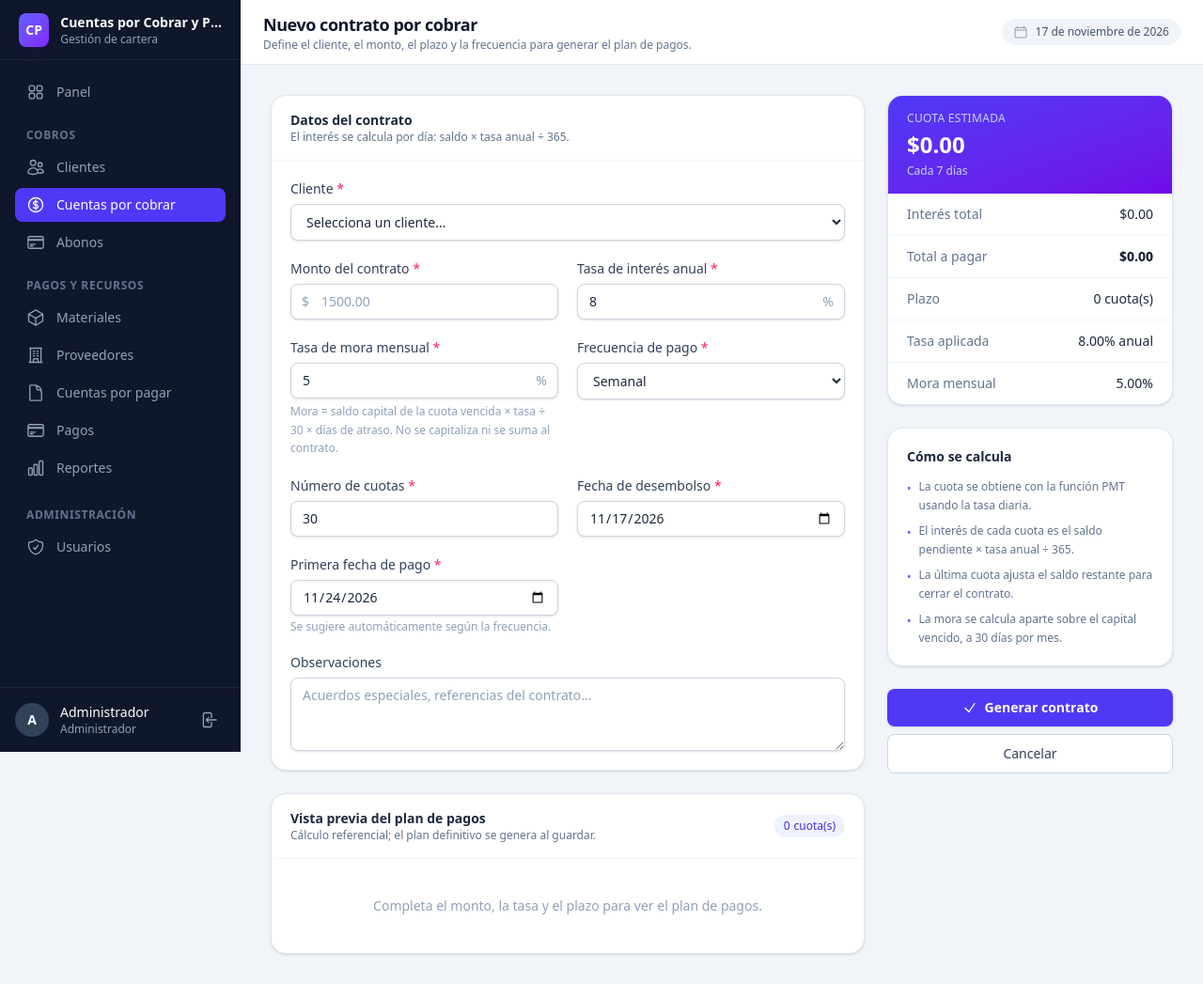
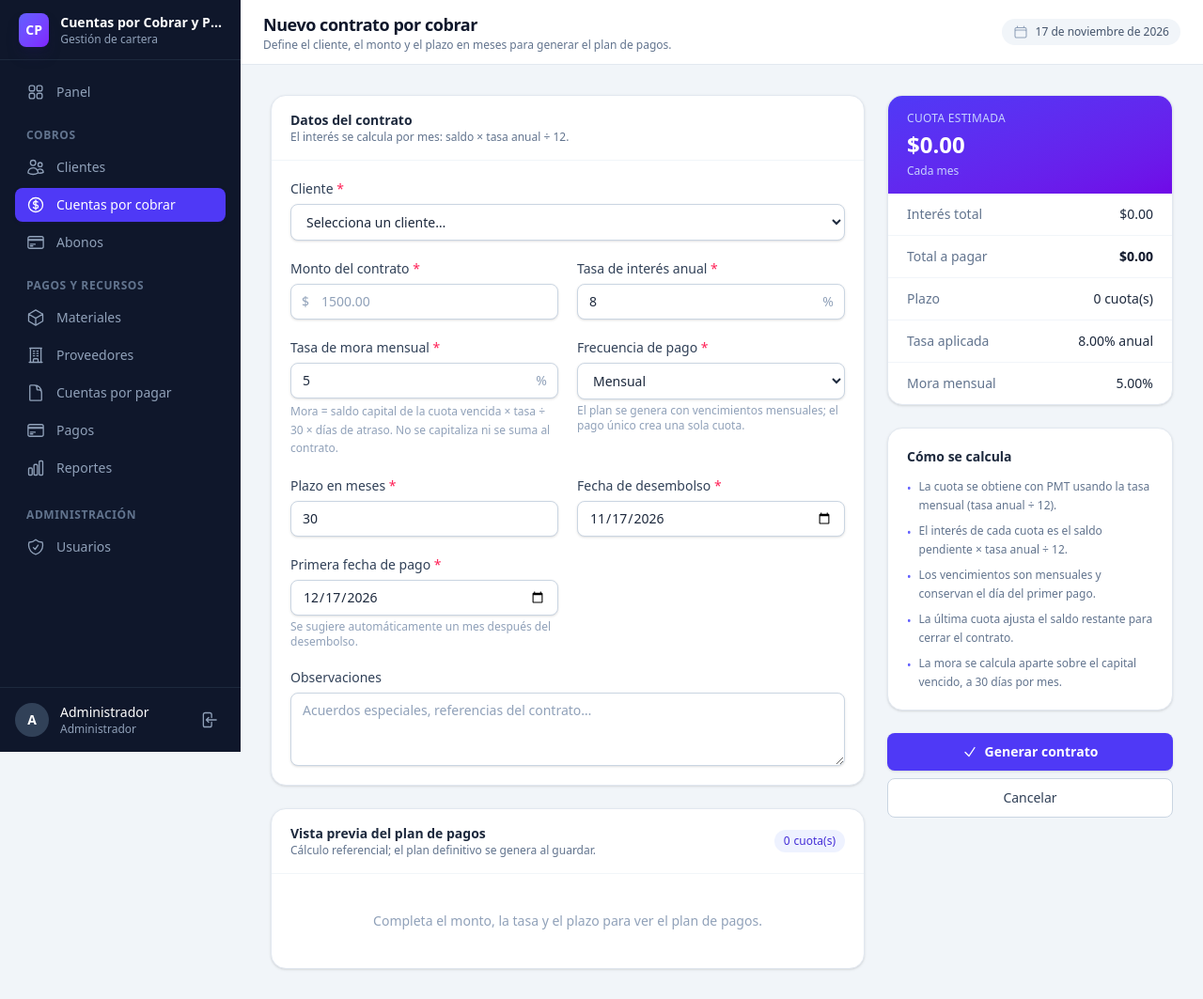
Before and after one commit to jsonx7/cuentasxcobrarxpagar, a Laravel app: page /cuentas-por-cobrar/create in a window 1280 px wide. Shown: the whole page at 94% size. Run offline with Laravel 12, Linux system fonts and the light colour scheme; a user stored in the database is signed in; data comes from the database, SQL or seed files in the repository; tables that the repository leaves empty hold one stand-in row (values such as "Sample post"); style sheets or scripts are compiled from the project's sources.

Commit message:
cambio del calculo del plan de pago por 12 meses y no 365 dias

```diff
--- a/app/Enums/PaymentFrequency.php
+++ b/app/Enums/PaymentFrequency.php
@@ -64,15 +64,18 @@ enum PaymentFrequency: string
     }
 
     /**
-     * Opciones disponibles al crear un préstamo. La frecuencia personalizada
-     * solo se usa al importar planes existentes.
+     * Opciones disponibles al crear un contrato. El plan se genera siempre con
+     * vencimientos mensuales, así que solo se ofrecen pago único y mensual.
+     * Las demás frecuencias se conservan para contratos heredados.
      *
      * @return array<string, string>
      */
     public static function createOptions(): array
     {
-        return collect(self::cases())
-            ->reject(fn (self $frequency) => $frequency === self::Personalizada)
+        return collect([
+            self::Unico,
+            self::Mensual,
+        ])
             ->mapWithKeys(fn (self $frequency) => [$frequency->value => $frequency->label()])
             ->all();
     }
--- a/app/Http/Controllers/ReceivableController.php
+++ b/app/Http/Controllers/ReceivableController.php
@@ -59,13 +59,13 @@ class ReceivableController extends Controller
 
     public function create(): View
     {
-        $frecuencia = PaymentFrequency::Semanal;
+        $frecuencia = PaymentFrequency::Mensual;
 
         return view('receivables.create', [
             'clients' => Client::query()->active()->orderBy('nombre')->get(),
             'frecuenciaDefault' => $frecuencia,
             'fechaDesembolso' => now()->toDateString(),
-            'fechaPrimerPago' => $frecuencia->addTo(now())->toDateString(),
+            'fechaPrimerPago' => now()->addMonthNoOverflow()->toDateString(),
             'tasaDefault' => (float) config('cuentas.tasa_interes_default', 8),
             'tasaMoraDefault' => (float) config('cuentas.tasa_mora_default', 5),
         ]);
--- a/database/factories/ReceivableFactory.php
+++ b/database/factories/ReceivableFactory.php
@@ -26,9 +26,9 @@ class ReceivableFactory extends Factory
             'monto' => 1000,
             'tasa_interes_anual' => 8,
             'plazo' => 10,
-            'frecuencia' => PaymentFrequency::Semanal,
+            'frecuencia' => PaymentFrequency::Mensual,
             'fecha_desembolso' => '2026-01-01',
-            'fecha_primer_pago' => '2026-01-08',
+            'fecha_primer_pago' => '2026-02-01',
             'cuota' => 100,
             'interes_total' => 0,
             'total_a_pagar' => 1000,
--- a/resources/js/app.js
+++ b/resources/js/app.js
@@ -17,26 +17,6 @@ const parseDate = (value) => {
     }
 
     return new Date(parts[0], parts[1] - 1, parts[2]);
-};
-
-const addFrequency = (date, frequency) => {
-    const next = new Date(date.getTime());
-
-    if (frequency === 'semanal') {
-        next.setDate(next.getDate() + 7);
-    } else if (frequency === 'bisemanal') {
-        next.setDate(next.getDate() + 14);
-    } else if (frequency === 'quincenal') {
-        next.setDate(next.getDate() + 15);
-    } else if (frequency === 'mensual') {
-        const day = next.getDate();
-        next.setDate(1);
-        next.setMonth(next.getMonth() + 1);
-        const lastDay = new Date(next.getFullYear(), next.getMonth() + 1, 0).getDate();
-        next.setDate(Math.min(day, lastDay));
-    }
-
-    return next;
 };
 
 const addMonthsAnchored = (date, months) => {
@@ -72,7 +52,7 @@ document.addEventListener('alpine:init', () => {
         tasa: config.tasa ?? 8,
         tasaMora: config.tasaMora ?? 5,
         plazo: config.plazo ?? 30,
-        frecuencia: config.frecuencia ?? 'semanal',
+        frecuencia: config.frecuencia ?? 'mensual',
         fechaDesembolso: config.fechaDesembolso ?? '',
         fechaPrimerPago: config.fechaPrimerPago ?? '',
         clienteId: config.clienteId ?? '',
@@ -111,9 +91,9 @@ document.addEventListener('alpine:init', () => {
                 return [];
             }
 
-            const dia = tasa / 100 / 365;
-            const pago = dia > 0
-                ? (monto * dia) / (1 - Math.pow(1 + dia, -plazo))
+            const tasaPeriodo = tasa / 100 / 12;
+            const pago = tasaPeriodo > 0
+                ? (monto * tasaPeriodo) / (1 - Math.pow(1 + tasaPeriodo, -plazo))
                 : monto / plazo;
 
             let saldo = round2(monto);
@@ -124,20 +104,18 @@ document.addEventListener('alpine:init', () => {
                 fecha = parseDate(this.fechaDesembolso);
 
                 if (fecha && !this.isSingle) {
-                    fecha = addFrequency(fecha, this.frecuencia);
+                    fecha = addMonthsAnchored(fecha, 1);
                 }
             }
 
             const fechaBase = fecha ? new Date(fecha.getTime()) : null;
 
             for (let numero = 1; numero <= plazo; numero++) {
-                if (numero > 1 && fecha) {
-                    fecha = this.frecuencia === 'mensual' && fechaBase
-                        ? addMonthsAnchored(fechaBase, numero - 1)
-                        : addFrequency(fecha, this.frecuencia);
-                }
+                const fechaVencimiento = fechaBase
+                    ? addMonthsAnchored(fechaBase, numero - 1)
+                    : null;
 
-                const interes = round2(saldo * dia);
+                const interes = round2(saldo * tasaPeriodo);
                 let capital = numero === plazo ? saldo : round2(pago - interes);
 
                 if (capital > saldo) {
@@ -153,7 +131,7 @@ document.addEventListener('alpine:init', () => {
 
                 rows.push({
                     numero,
-                    fecha: formatDate(fecha),
+                    fecha: formatDate(fechaVencimiento),
                     cuota,
                     interes,
                     capital: round2(capital),
@@ -189,7 +167,7 @@ document.addEventListener('alpine:init', () => {
                 return;
             }
 
-            const next = this.isSingle ? desembolso : addFrequency(desembolso, this.frecuencia);
+            const next = this.isSingle ? desembolso : addMonthsAnchored(desembolso, 1);
             const month = String(next.getMonth() + 1).padStart(2, '0');
             const day = String(next.getDate()).padStart(2, '0');
 
--- a/resources/views/receivables/create.blade.php
+++ b/resources/views/receivables/create.blade.php
@@ -2,7 +2,7 @@
 
 @section('title', 'Nuevo contrato por cobrar')
 @section('heading', 'Nuevo contrato por cobrar')
-@section('subheading', 'Define el cliente, el monto, el plazo y la frecuencia para generar el plan de pagos.')
+@section('subheading', 'Define el cliente, el monto y el plazo en meses para generar el plan de pagos.')
 
 @section('content')
     @php
@@ -32,7 +32,7 @@
                 'tasa' => old('tasa_interes_anual', $tasaDefault ?? config('cuentas.tasa_interes_default', 8)),
                 'tasaMora' => $tasaMoraInicial,
                 'plazo' => old('plazo', 30),
-                'frecuencia' => old('frecuencia', $frecuenciaDefault?->value ?? 'semanal'),
+                'frecuencia' => old('frecuencia', $frecuenciaDefault?->value ?? 'mensual'),
                 'fechaDesembolso' => old('fecha_desembolso', $fechaDesembolso),
                 'fechaPrimerPago' => old('fecha_primer_pago', $fechaPrimerPago),
                 'clienteId' => $clienteInicial,
@@ -45,7 +45,7 @@
                     <section class="rounded-2xl border border-slate-200 bg-white shadow-sm">
                         <div class="border-b border-slate-100 px-5 py-4">
                             <h2 class="text-sm font-semibold text-slate-800">Datos del contrato</h2>
-                            <p class="text-xs text-slate-500">El interés se calcula por día: saldo × tasa anual ÷ 365.</p>
+                            <p class="text-xs text-slate-500">El interés se calcula por mes: saldo × tasa anual ÷ 12.</p>
                         </div>
 
                         <div class="grid gap-5 p-5 sm:grid-cols-2">
@@ -103,16 +103,17 @@
                                         <option value="{{ $value }}">{{ $label }}</option>
                                     @endforeach
                                 </select>
+                                <p class="mt-1 text-xs text-slate-400">El plan se genera con vencimientos mensuales; el pago único crea una sola cuota.</p>
                                 <x-input-error name="frecuencia" />
                             </div>
 
                             <div>
                                 <label for="plazo" class="block text-sm font-medium text-slate-700">
-                                    Número de cuotas <span class="text-rose-500" x-show="!isSingle">*</span>
+                                    Plazo en meses <span class="text-rose-500" x-show="!isSingle">*</span>
                                 </label>
                                 <input id="plazo" name="plazo" type="number" min="1" max="520" x-model="plazo" x-bind:disabled="isSingle" x-bind:readonly="isSingle"
                                     class="mt-1.5 block w-full rounded-lg border border-slate-300 bg-white px-3 py-2 text-sm text-slate-800 shadow-sm outline-none transition focus:border-indigo-500 focus:ring-2 focus:ring-indigo-500/20 disabled:cursor-not-allowed disabled:bg-slate-100 disabled:text-slate-500">
-                                <p class="mt-1 text-xs text-slate-400" x-show="isSingle">Con pago único el plazo siempre es 1.</p>
+                                <p class="mt-1 text-xs text-slate-400" x-show="isSingle">Con pago único el plazo siempre es 1 mes.</p>
                                 <x-input-error name="plazo" />
                             </div>
 
@@ -127,7 +128,7 @@
                                 <label for="fecha_primer_pago" class="block text-sm font-medium text-slate-700">Primera fecha de pago <span class="text-rose-500">*</span></label>
                                 <input id="fecha_primer_pago" name="fecha_primer_pago" type="date" x-model="fechaPrimerPago" required
                                     class="mt-1.5 block w-full rounded-lg border border-slate-300 bg-white px-3 py-2 text-sm text-slate-800 shadow-sm outline-none transition focus:border-indigo-500 focus:ring-2 focus:ring-indigo-500/20">
-                                <p class="mt-1 text-xs text-slate-400">Se sugiere automáticamente según la frecuencia.</p>
+                                <p class="mt-1 text-xs text-slate-400">Se sugiere automáticamente un mes después del desembolso.</p>
                                 <x-input-error name="fecha_primer_pago" />
                             </div>
 
@@ -193,7 +194,7 @@
                             <p class="text-xs font-medium uppercase tracking-wide text-indigo-200">Cuota estimada</p>
                             <p class="mt-1 text-2xl font-semibold" x-text="money(summary.cuota)"></p>
                             <p class="mt-1 text-xs text-indigo-200">
-                                <span x-text="frecuencia === 'unico' ? 'Pago único' : frecuencia === 'semanal' ? 'Cada 7 días' : frecuencia === 'bisemanal' ? 'Cada 14 días' : frecuencia === 'quincenal' ? 'Cada 15 días' : 'Cada mes'"></span>
+                                <span x-text="frecuencia === 'unico' ? 'Pago único' : 'Cada mes'"></span>
                             </p>
                         </div>
                         <dl class="divide-y divide-slate-100 text-sm">
@@ -223,8 +224,9 @@
                     <section class="rounded-2xl border border-slate-200 bg-white p-5 shadow-sm">
                         <h2 class="text-sm font-semibold text-slate-800">Cómo se calcula</h2>
                         <ul class="mt-3 space-y-2 text-xs leading-relaxed text-slate-500">
-                            <li class="flex gap-2"><span class="mt-0.5 text-indigo-500">•</span> La cuota se obtiene con la función PMT usando la tasa diaria.</li>
-                            <li class="flex gap-2"><span class="mt-0.5 text-indigo-500">•</span> El interés de cada cuota es el saldo pendiente × tasa anual ÷ 365.</li>
+                            <li class="flex gap-2"><span class="mt-0.5 text-indigo-500">•</span> La cuota se obtiene con PMT usando la tasa mensual (tasa anual ÷ 12).</li>
+                            <li class="flex gap-2"><span class="mt-0.5 text-indigo-500">•</span> El interés de cada cuota es el saldo pendiente × tasa anual ÷ 12.</li>
+                            <li class="flex gap-2"><span class="mt-0.5 text-indigo-500">•</span> Los vencimientos son mensuales y conservan el día del primer pago.</li>
                             <li class="flex gap-2"><span class="mt-0.5 text-indigo-500">•</span> La última cuota ajusta el saldo restante para cerrar el contrato.</li>
                             <li class="flex gap-2"><span class="mt-0.5 text-indigo-500">•</span> La mora se calcula aparte sobre el capital vencido, a 30 días por mes.</li>
                         </ul>
```
Also changed, not shown: AGENTS.md (+6 -6 lines), app/Http/Requests/StoreReceivableRequest.php (+4 -4 lines), app/Services/AmortizationService.php (+8 -14 lines), tests/Feature/ReceivableManagementTest.php (+5 -4 lines), tests/Feature/RolePermissionsTest.php (+1 -1 lines), tests/Unit/AmortizationServiceTest.php (+45 -9 lines), README.md.
